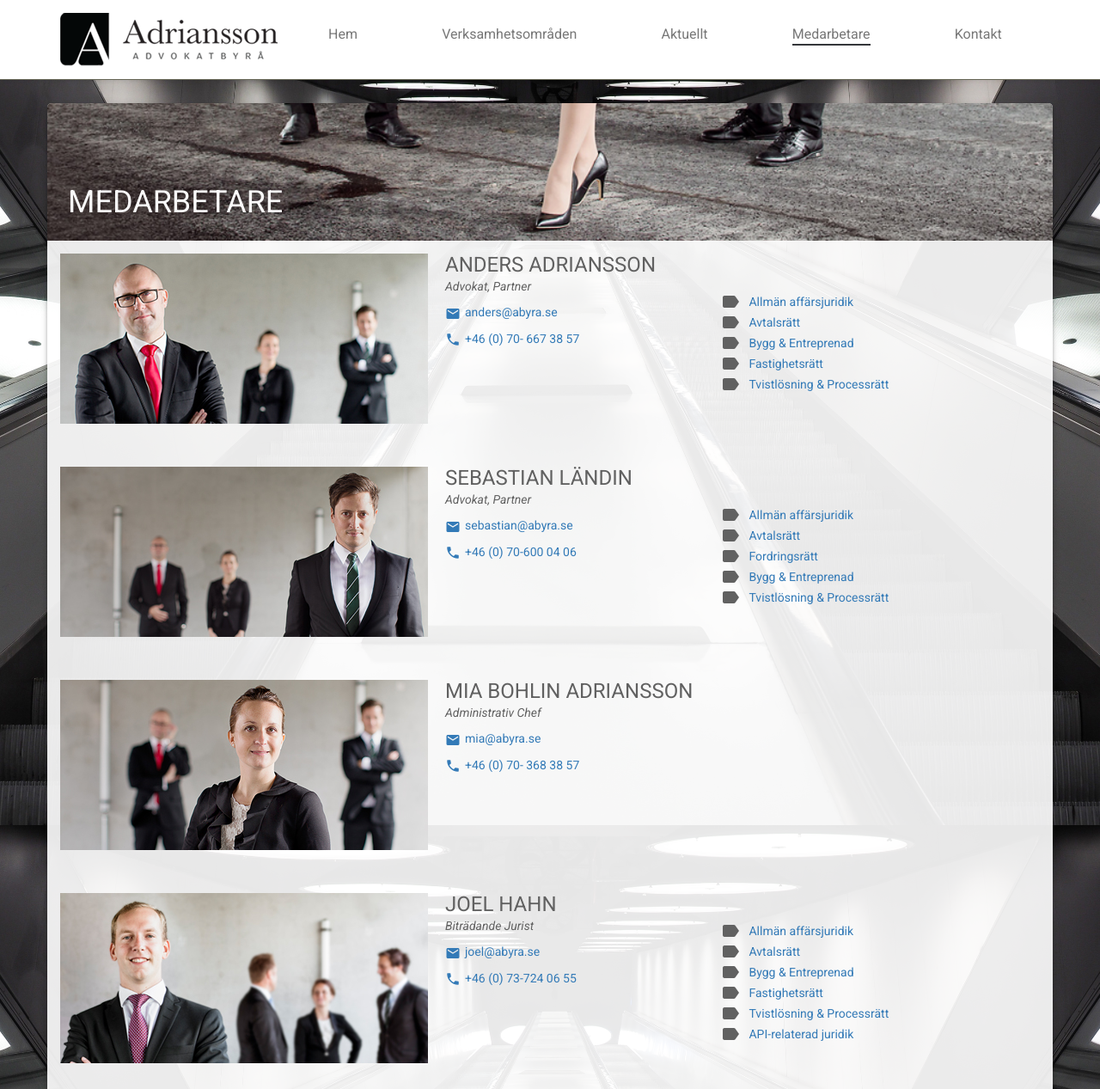
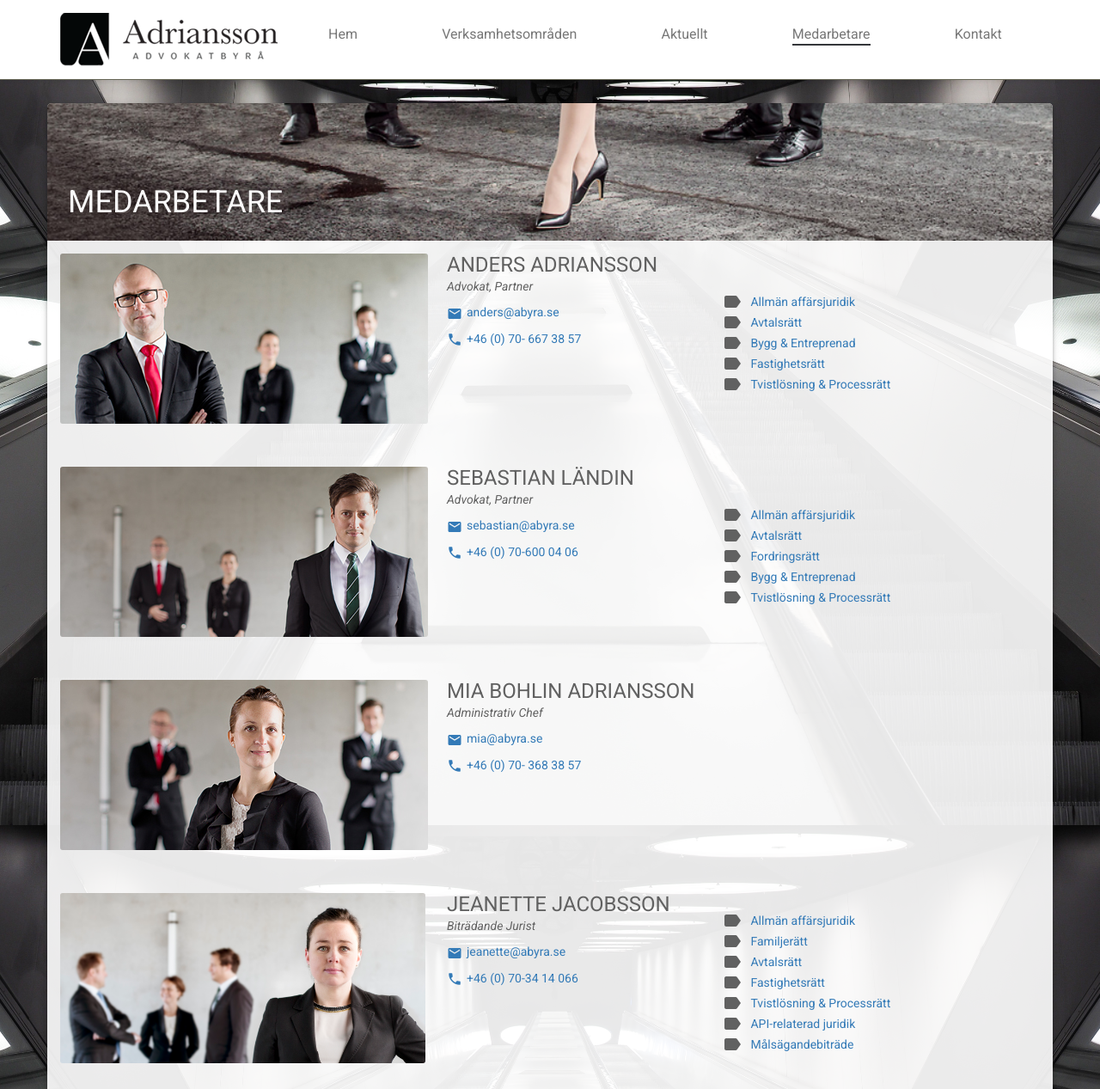
Before and after one commit to abyra/abyra.github.io, a Jekyll site: the page built from medarbetare/index.html, in a window 1280 px wide and 1400 px high. Shown: the top 1267 px of the window at 86% size. Built offline with Jekyll 4.4.1, drawn with Linux system fonts in a browser that asks for light colours; nearby versions of some CDN libraries; some of the changed text lies outside the part shown; grey boxes are pictures that could not be loaded.

Commit message:
la till karl och tog bort joel

```diff
--- a/_data/business_areas.yml
+++ b/_data/business_areas.yml
@@ -49,3 +49,7 @@
 counsel:
     short_description: "Målsägandebiträde"
     long_description: "Om du har utsatts för brott har du ofta rätt till ett målsägandebiträde. Målsägandebiträdets roll är att se till att du som brottsoffer får till rätt tillvaratagen på bästa sätt. Du kan också begära att få ett målsägandebiträde redan i samband med att du anmäler ett brott. Har du blivit utsatt för ett brott är du välkommen att kontakta Jeanette Jacobsson, så hjälper hon dig."
+
+insolvency:
+    short_description: "Obeståndsjuridik"
+    long_description: "..."
--- a/css/abyra.scss
+++ b/css/abyra.scss
@@ -193,10 +193,17 @@
         @extend .flex-container;
         margin-bottom: 50px;
 
-        img.person {
+        .photo {
             -ms-flex-item-align: start;
                 align-self: flex-start;
-            max-width: 428px;
+
+            min-width: 430px;
+
+            img {
+                max-width: 428px;
+                max-height: 198px;
+                border-radius: 3px;
+            }
         }
 
         .intro {
--- a/medarbetare/index.html
+++ b/medarbetare/index.html
@@ -18,7 +18,9 @@
 		{% for person in persons %}
 
 			<li class="person">
-				<img class="person" src="{{person.slug}}.jpg" alt="{{person.title}}" />
+				<div class="photo">
+					<img src="{{person.slug}}.jpg" alt="{{person.title}}" />
+				</div>
 				<div class="intro">
 					<h3>{{person.title | upcase }}</h3>
 					<p class="roles">{{ person.roles | join: ', ' }}</p>
```
Also changed, not shown: _medarbetare/joel.md (deleted, +0 -16 lines), _medarbetare/karl.md (added, +17 -0 lines), medarbetare/joel.jpg (deleted), 1 other file.
